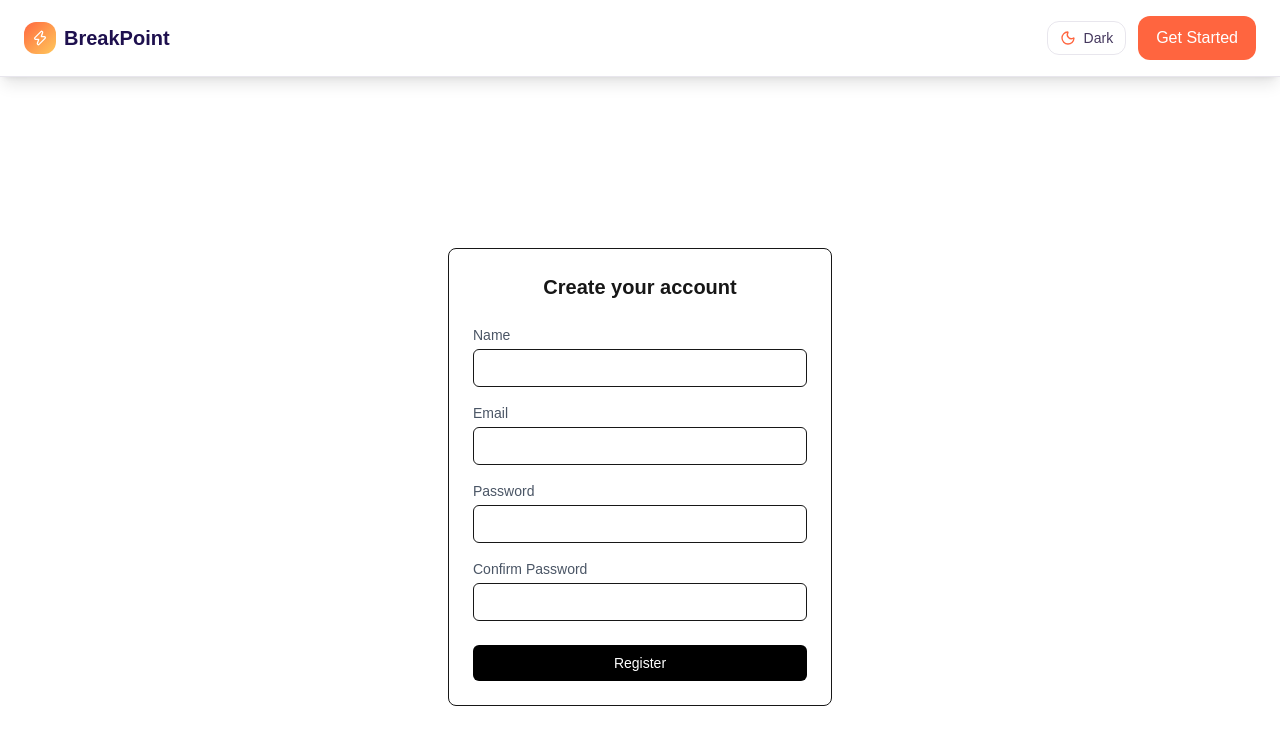
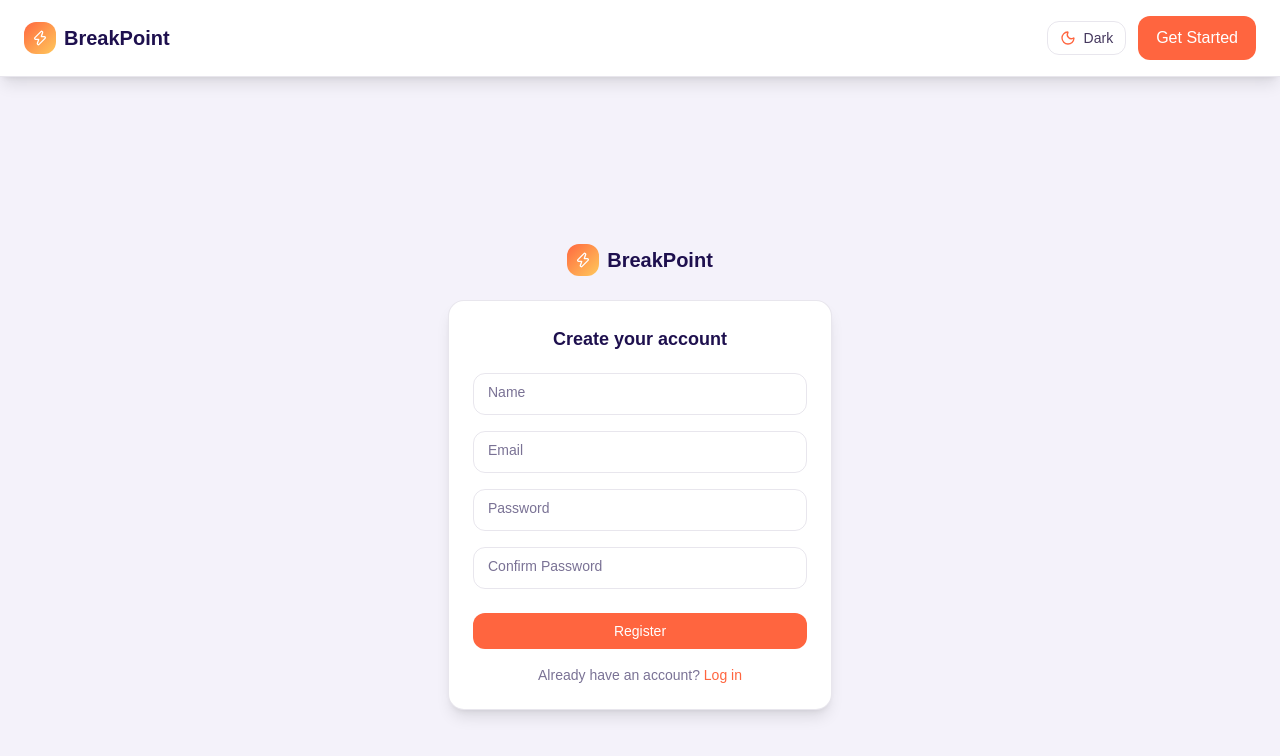
Before and after one commit to CapyPonna005/BreakPoint, a Next.js app in the folder frontend/: page /register in a window 1280 px wide. Shown: the top 756 px of the page. Built offline with nearby package versions, Linux system fonts and the light colour scheme.

Commit message:
fixed the globals.css and added the floating field

```diff
--- a/frontend/app/forgot-password/page.tsx
+++ b/frontend/app/forgot-password/page.tsx
@@ -1,6 +1,9 @@
 "use client";
 
 import { useState } from "react";
+import Link from "next/link";
+import { Zap } from "lucide-react";
+import FloatingField from "@/components/FloatingField";
 
 export default function ForgotPasswordPage() {
   const [email, setEmail] = useState("");
@@ -13,45 +16,66 @@ export default function ForgotPasswordPage() {
   }
 
   return (
-    <div className="min-h-screen flex items-center justify-center px-4">
-      <div className="w-full max-w-sm border rounded-lg p-6">
+    <div className="min-h-screen bg-primary-bg flex items-center justify-center px-4">
+      <div className="w-full max-w-sm">
+        <div className="flex items-center justify-center gap-2 mb-6">
+          <div className="w-8 h-8 rounded-button bg-gradient-to-br from-accent to-highlight flex items-center justify-center">
+            <Zap className="w-4 h-4 text-white" />
+          </div>
+          <span className="text-xl font-bold text-text-primary">BreakPoint</span>
+        </div>
+
+        <div className="bg-secondary-bg border border-border-subtle rounded-card shadow-lg p-6">
           {submitted ? (
             <div className="text-center">
-            <h1 className="text-xl font-bold mb-2">Check your email</h1>
-            <p className="text-sm text-gray-500">
+              <h1 className="text-lg font-bold text-text-primary mb-2">
+                Check your email
+              </h1>
+              <p className="text-sm text-text-muted">
                 If an account exists for {email}, a password reset link has been sent.
               </p>
+              <Link
+                href="/login"
+                className="inline-block mt-5 text-sm text-accent hover:brightness-110 transition"
+              >
+                Back to login
+              </Link>
             </div>
           ) : (
             <form onSubmit={handleSubmit} className="flex flex-col gap-4">
-            <h1 className="text-xl font-bold text-center mb-2">Reset your password</h1>
-            <p className="text-sm text-gray-500 text-center mb-2">
-              Enter your email and we'll send you a reset link.
+              <h1 className="text-lg font-bold text-text-primary text-center mb-1">
+                Reset your password
+              </h1>
+              <p className="text-sm text-text-muted text-center mb-2">
+                Enter your email and we&apos;ll send you a reset link.
               </p>
 
-            <div className="flex flex-col gap-1">
-              <label htmlFor="email" className="text-sm text-gray-600">
-                Email
-              </label>
-              <input
+              <FloatingField
                 id="email"
+                label="Email"
                 type="email"
                 value={email}
-                onChange={(e) => setEmail(e.target.value)}
+                onChange={setEmail}
                 required
-                className="border rounded-md px-3 py-2 text-sm"
               />
-            </div>
 
               <button
                 type="submit"
-              className="mt-2 bg-black text-white rounded-md py-2 text-sm font-medium hover:bg-gray-800 transition"
+                className="mt-2 bg-accent text-white rounded-button py-2 text-sm font-medium hover:brightness-110 active:brightness-90 transition cursor-pointer"
               >
                 Send Reset Link
               </button>
+
+              <p className="text-sm text-text-muted text-center">
+                Remembered your password?{" "}
+                <Link href="/login" className="text-accent hover:brightness-110 transition">
+                  Log in
+                </Link>
+              </p>
             </form>
           )}
         </div>
       </div>
+    </div>
   );
 }
--- a/frontend/app/globals.css
+++ b/frontend/app/globals.css
@@ -60,7 +60,7 @@ body {
   font-family: Arial, Helvetica, sans-serif;
 }
 
-:focus-visible {
+:focus-visible:not(input) {
   outline: 2px solid #ff653f;
   outline-offset: 2px;
   border-radius: 4px;
--- a/frontend/app/login/page.tsx
+++ b/frontend/app/login/page.tsx
@@ -3,15 +3,23 @@
 import { useState } from "react";
 import Link from "next/link";
 import { Zap } from "lucide-react";
+import FloatingField from "@/components/FloatingField";
 
 export default function LoginPage() {
-  const [email, setEmail] = useState("");
-  const [password, setPassword] = useState("");
-  const [rememberMe, setRememberMe] = useState(false);
+  const [formData, setFormData] = useState({
+    email: "",
+    password: "",
+  });
+  const [error, setError] = useState("");
+
+  const handleChange = (field: keyof typeof formData) => (value: string) => {
+    setFormData((prev) => ({ ...prev, [field]: value }));
+  };
 
   function handleSubmit(e: React.FormEvent) {
     e.preventDefault();
-    console.log("Login attempt:", { email, password, rememberMe });
+    setError("");
+    console.log("Login attempt:", formData);
   }
 
   return (
@@ -26,61 +34,48 @@ export default function LoginPage() {
 
         <form
           onSubmit={handleSubmit}
-          className="bg-secondary-bg/90 border border-border-subtle rounded-card shadow-lg p-6 flex flex-col gap-4"
+          className="bg-secondary-bg border border-border-subtle rounded-card shadow-lg p-6 flex flex-col gap-4"
         >
           <h1 className="text-lg font-bold text-text-primary text-center mb-1">
-            Log in to your account
+            Welcome back
           </h1>
 
-          <div className="relative">
-            <input
+          {error && (
+            <p className="text-sm text-red-400 bg-red-500/10 px-3 py-2 rounded-input">
+              {error}
+            </p>
+          )}
+
+          <FloatingField
             id="email"
+            label="Email"
             type="email"
-              value={email}
-              onChange={(e) => setEmail(e.target.value)}
+            value={formData.email}
+            onChange={handleChange("email")}
             required
-              placeholder=" "
-              className="peer w-full bg-primary-bg border border-border-subtle rounded-input px-3 pt-4 pb-1.5 text-sm text-text-primary"
           />
-            <label
-              htmlFor="email"
-              className="absolute left-3 top-1/2 -translate-y-1/2 px-1 bg-secondary-bg text-sm text-text-muted transition-all pointer-events-none peer-focus:-top-2 peer-focus:translate-y-0 peer-focus:text-xs peer-focus:text-accent peer-[:not(:placeholder-shown)]:-top-2 peer-[:not(:placeholder-shown)]:translate-y-0 peer-[:not(:placeholder-shown)]:text-xs peer-[:not(:placeholder-shown)]:text-text-secondary"
-            >
-              Email
-            </label>
-          </div>
 
-          <div className="relative">
-            <input
+          <FloatingField
             id="password"
+            label="Password"
             type="password"
-              value={password}
-              onChange={(e) => setPassword(e.target.value)}
+            value={formData.password}
+            onChange={handleChange("password")}
             required
-              placeholder=" "
-              className="peer w-full bg-primary-bg border border-border-subtle rounded-input px-3 pt-4 pb-1.5 text-sm text-text-primary"
           />
-            <label
-              htmlFor="password"
-              className="absolute left-3 top-1/2 -translate-y-1/2 px-1 bg-secondary-bg text-sm text-text-muted transition-all pointer-events-none peer-focus:-top-2 peer-focus:translate-y-0 peer-focus:text-xs peer-focus:text-accent peer-[:not(:placeholder-shown)]:-top-2 peer-[:not(:placeholder-shown)]:translate-y-0 peer-[:not(:placeholder-shown)]:text-xs peer-[:not(:placeholder-shown)]:text-text-secondary"
-            >
-              Password
-            </label>
-          </div>
 
-          <div className="flex items-center justify-between text-xs">
-            <label className="flex items-center gap-2 text-text-muted cursor-pointer">
+          <div className="flex items-center justify-between">
+            <label className="flex items-center gap-1 text-xs text-text-muted cursor-pointer">
               <input
                 type="checkbox"
-                checked={rememberMe}
-                onChange={(e) => setRememberMe(e.target.checked)}
-                className="accent-accent w-3.5 h-3.5 cursor-pointer"
+                className="w-4 h-3 accent-accent cursor-pointer"
               />
               Remember me
             </label>
+
             <Link
               href="/forgot-password"
-              className="text-accent hover:brightness-110 transition"
+              className="text-xs text-text-muted hover:text-accent transition"
             >
               Forgot password?
             </Link>
@@ -88,14 +83,17 @@ export default function LoginPage() {
 
           <button
             type="submit"
-            className="mt-2 bg-accent text-white rounded-button py-2 text-sm font-medium hover:brightness-110 active:brightness-90 transition cursor-pointer"
+            className="mt-1 bg-accent text-white rounded-button py-2 text-sm font-medium hover:brightness-110 active:brightness-90 transition cursor-pointer"
           >
             Log In
           </button>
 
           <p className="text-sm text-text-muted text-center">
             Don&apos;t have an account?{" "}
-            <Link href="/register" className="text-accent hover:brightness-110 transition">
+            <Link
+              href="/register"
+              className="text-accent hover:brightness-110 transition"
+            >
               Sign up
             </Link>
           </p>
--- a/frontend/app/register/page.tsx
+++ b/frontend/app/register/page.tsx
@@ -1,103 +1,109 @@
 "use client";
 
 import { useState } from "react";
+import Link from "next/link";
+import { Zap } from "lucide-react";
+import FloatingField from "@/components/FloatingField";
 
 export default function RegisterPage() {
-  const [name, setName] = useState("");
-  const [email, setEmail] = useState("");
-  const [password, setPassword] = useState("");
-  const [confirmPassword, setConfirmPassword] = useState("");
+  const [formData, setFormData] = useState({
+    name: "",
+    email: "",
+    password: "",
+    confirmPassword: "",
+  });
   const [error, setError] = useState("");
+
+  const handleChange = (field: keyof typeof formData) => (value: string) => {
+    setFormData((prev) => ({ ...prev, [field]: value }));
+  };
 
   function handleSubmit(e: React.FormEvent) {
     e.preventDefault();
 
-    if (password !== confirmPassword) {
+    if (formData.password !== formData.confirmPassword) {
       setError("Passwords do not match.");
       return;
     }
 
     setError("");
-    console.log("Register attempt:", { name, email, password });
+    console.log("Register attempt:", formData);
   }
 
   return (
-    <div className="min-h-screen flex items-center justify-center px-4">
+    <div className="min-h-screen bg-primary-bg flex items-center justify-center px-4">
+      <div className="w-full max-w-sm">
+        <div className="flex items-center justify-center gap-2 mb-6">
+          <div className="w-8 h-8 rounded-button bg-gradient-to-br from-accent to-highlight flex items-center justify-center">
+            <Zap className="w-4 h-4 text-white" />
+          </div>
+          <span className="text-xl font-bold text-text-primary">BreakPoint</span>
+        </div>
+
         <form
           onSubmit={handleSubmit}
-        className="w-full max-w-sm border rounded-lg p-6 flex flex-col gap-4"
+          className="bg-secondary-bg border border-border-subtle rounded-card shadow-lg p-6 flex flex-col gap-4"
         >
-        <h1 className="text-xl font-bold text-center mb-2">Create your account</h1>
+          <h1 className="text-lg font-bold text-text-primary text-center mb-1">
+            Create your account
+          </h1>
 
           {error && (
-          <p className="text-sm text-red-600 bg-red-50 px-3 py-2 rounded-md">
+            <p className="text-sm text-red-400 bg-red-500/10 px-3 py-2 rounded-input">
               {error}
             </p>
           )}
 
-        <div className="flex flex-col gap-1">
-          <label htmlFor="name" className="text-sm text-gray-600">
-            Name
-          </label>
-          <input
+          <FloatingField
             id="name"
-            type="text"
-            value={name}
-            onChange={(e) => setName(e.target.value)}
+            label="Name"
+            value={formData.name}
+            onChange={handleChange("name")}
             required
-            className="border rounded-md px-3 py-2 text-sm"
           />
-        </div>
 
-        <div className="flex flex-col gap-1">
-          <label htmlFor="email" className="text-sm text-gray-600">
-            Email
-          </label>
-          <input
+          <FloatingField
             id="email"
+            label="Email"
             type="email"
-            value={email}
-            onChange={(e) => setEmail(e.target.value)}
+            value={formData.email}
+            onChange={handleChange("email")}
             required
-            className="border rounded-md px-3 py-2 text-sm"
           />
-        </div>
 
-        <div className="flex flex-col gap-1">
-          <label htmlFor="password" className="text-sm text-gray-600">
-            Password
-          </label>
-          <input
+          <FloatingField
             id="password"
+            label="Password"
             type="password"
-            value={password}
-            onChange={(e) => setPassword(e.target.value)}
+            value={formData.password}
+            onChange={handleChange("password")}
             required
-            className="border rounded-md px-3 py-2 text-sm"
           />
-        </div>
 
-        <div className="flex flex-col gap-1">
-          <label htmlFor="confirmPassword" className="text-sm text-gray-600">
-            Confirm Password
-          </label>
-          <input
+          <FloatingField
             id="confirmPassword"
+            label="Confirm Password"
             type="password"
-            value={confirmPassword}
-            onChange={(e) => setConfirmPassword(e.target.value)}
+            value={formData.confirmPassword}
+            onChange={handleChange("confirmPassword")}
             required
-            className="border rounded-md px-3 py-2 text-sm"
           />
-        </div>
 
           <button
             type="submit"
-          className="mt-2 bg-black text-white rounded-md py-2 text-sm font-medium hover:bg-gray-800 transition"
+            className="mt-2 bg-accent text-white rounded-button py-2 text-sm font-medium hover:brightness-110 active:brightness-90 transition cursor-pointer"
           >
             Register
           </button>
+
+          <p className="text-sm text-text-muted text-center">
+            Already have an account?{" "}
+            <Link href="/login" className="text-accent hover:brightness-110 transition">
+              Log in
+            </Link>
+          </p>
         </form>
+      </div>
     </div>
   );
 }
--- /dev/null
+++ b/frontend/components/FloatingField.tsx
@@ -0,0 +1,55 @@
+"use client";
+
+import { useState } from "react";
+
+type FloatingFieldProps = {
+  id: string;
+  label: string;
+  type?: string;
+  value: string;
+  onChange: (value: string) => void;
+  required?: boolean;
+};
+
+export default function FloatingField({
+  id,
+  label,
+  type = "text",
+  value,
+  onChange,
+  required = false,
+}: FloatingFieldProps) {
+  const [focused, setFocused] = useState(false);
+  const isFloated = focused || value.length > 0;
+
+  return (
+    <div
+      className={`relative border rounded-input px-3 py-2 transition-colors ${
+        focused ? "border-accent" : "border-border-subtle"
+      }`}
+    >
+      <label
+        htmlFor={id}
+        className={`absolute left-2.5 transition-all duration-150 ease-in-out pointer-events-none px-1 bg-secondary-bg ${
+          isFloated
+            ? `-top-2.5 text-xs ${
+                focused ? "text-accent font-medium" : "text-text-secondary"
+              }`
+            : "top-2 text-sm text-text-muted bg-transparent"
+        }`}
+      >
+        {label}
+      </label>
+      <input
+        id={id}
+        type={type}
+        value={value}
+        onChange={(e) => onChange(e.target.value)}
+        onFocus={() => setFocused(true)}
+        onBlur={() => setFocused(false)}
+        required={required}
+        className="w-full bg-transparent text-sm text-text-primary border-0 border-none outline-none focus:outline-none focus-visible:outline-none focus:ring-0 focus:border-none p-0 shadow-none"
+      />
+    </div>
+  );
+}
```
Lines whose indentation alone changed are shown as unchanged.
